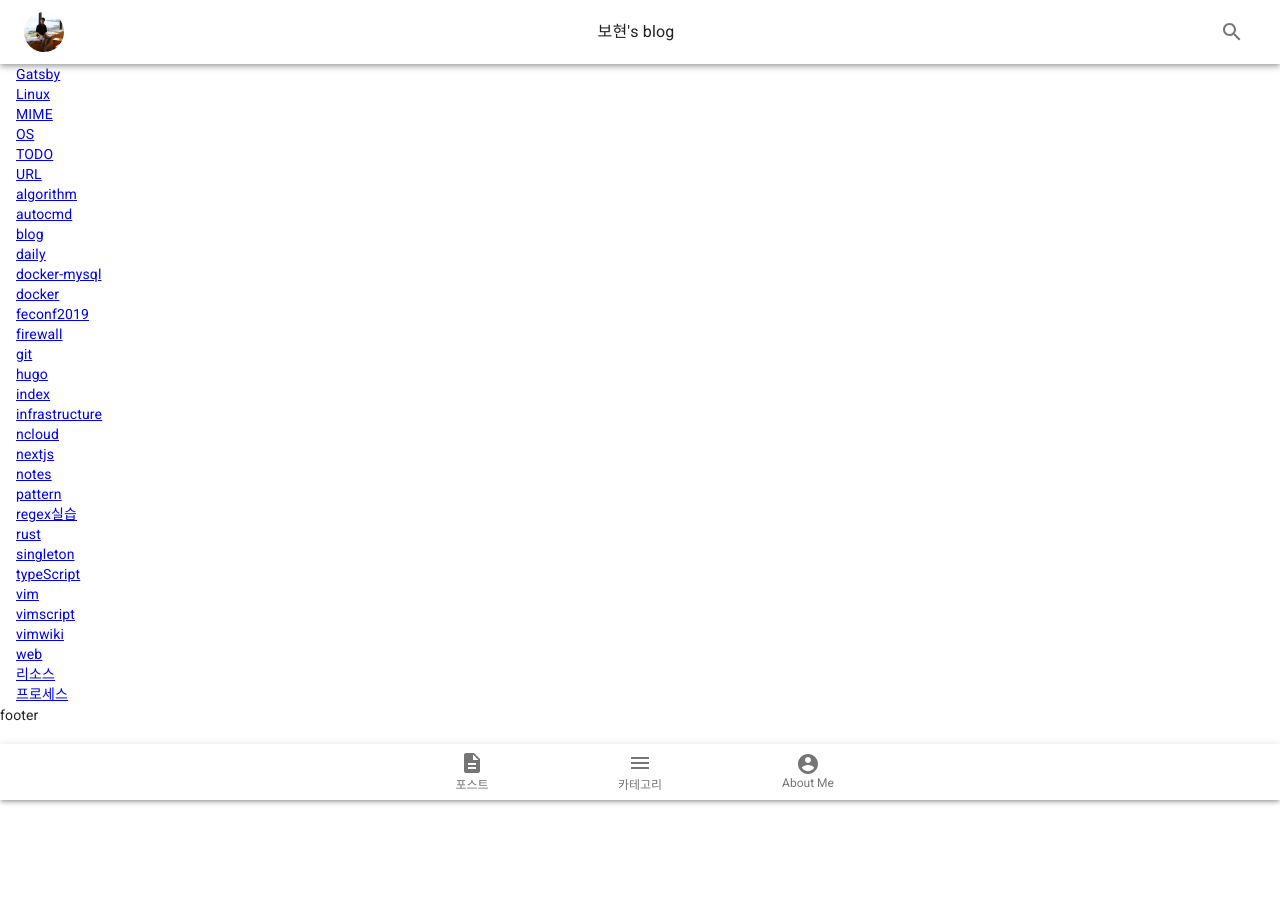
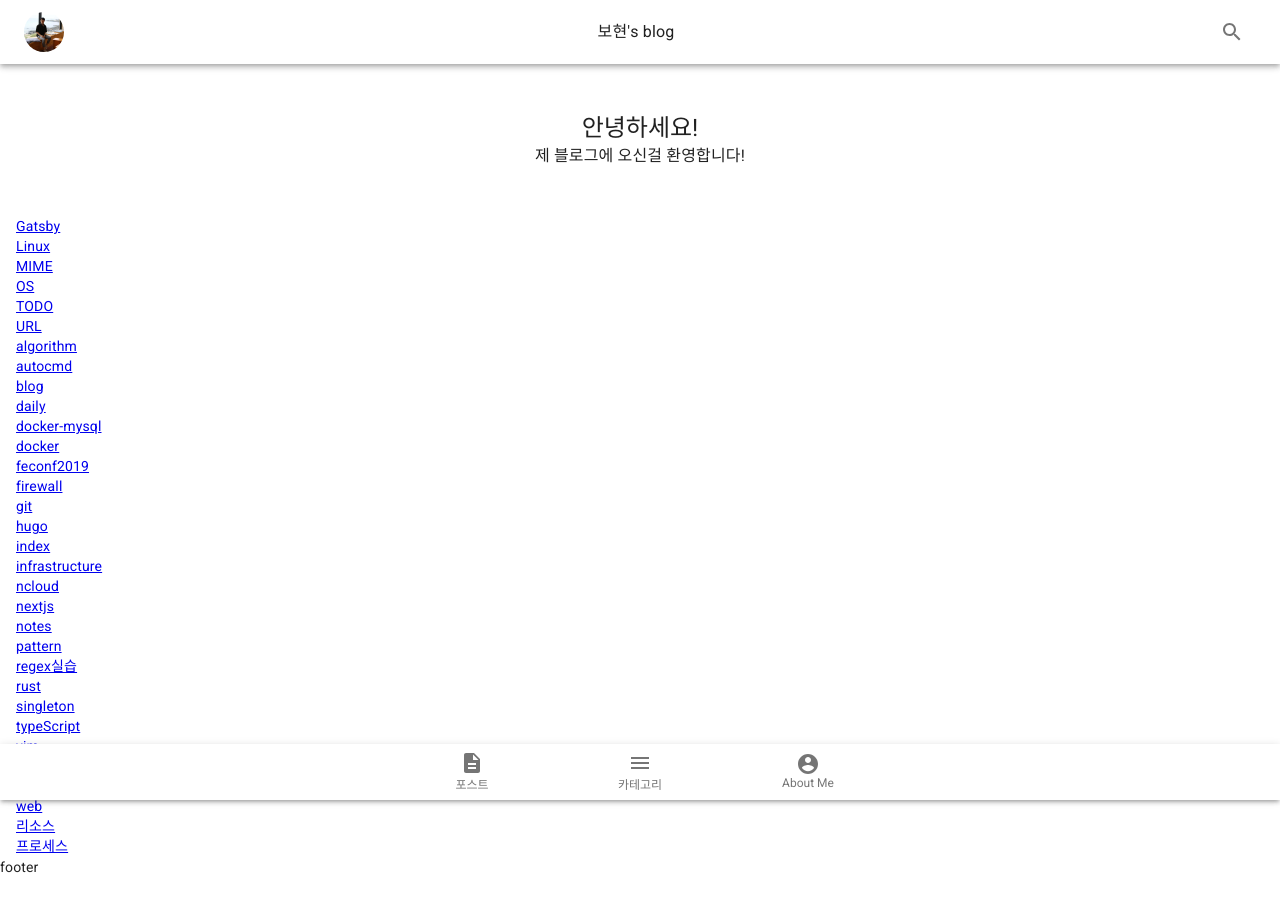
Before and after one commit to ktseo41/nextjs-blog2, a Next.js app: page / in a window 1280 px wide. Shown: the top 912 px of the page. Before the commit the page ends 800 px from the top, so only its background shows below. Built offline with nearby package versions, Linux system fonts and the light colour scheme.

Commit message:
feat: 첫 페이지에 환영 문구 추가

```diff
--- a/pages/index.tsx
+++ b/pages/index.tsx
@@ -1,10 +1,30 @@
 import React from "react";
 import { getAllPostIds } from "../lib/posts";
 import Link from "next/link";
+import { Box, makeStyles, Typography } from "@material-ui/core";
+
+const useStyles = makeStyles((theme) => {
+  return {
+        welcomeBox: {
+          height: theme.spacing(19),
+          placeItems: "center",
+          textAlign: "center",
+        },
+      };
+;;
+});
 
 export default function Home({ ids }) {
+  const classes = useStyles();
+
   return (
     <>
+      <Box display="grid" className={classes.welcomeBox}>
+        <Typography variant="h5">
+          안녕하세요!
+          <Typography variant="body1">제 블로그에 오신걸 환영합니다!</Typography>
+        </Typography>
+      </Box>
       {ids.map(({ params: { id } }, idx) => {
         return (
           <div key={idx}>
```
